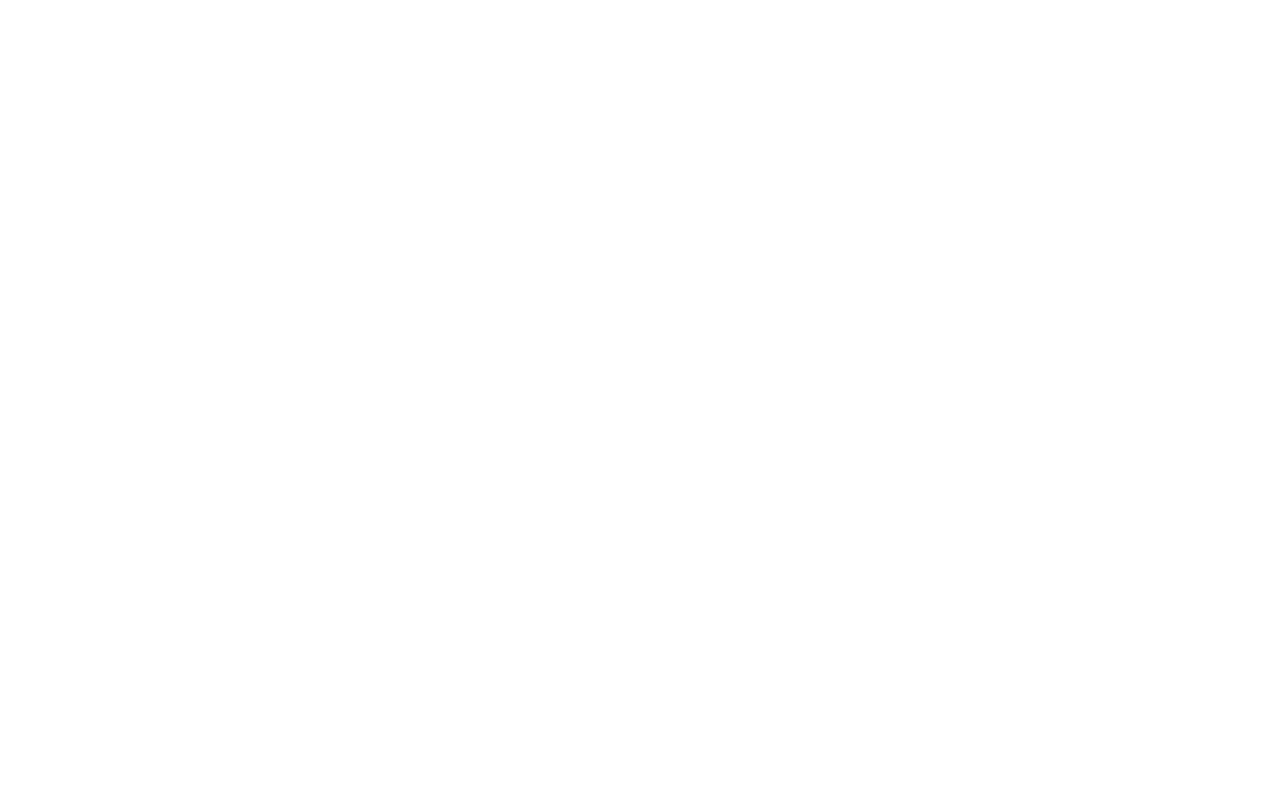
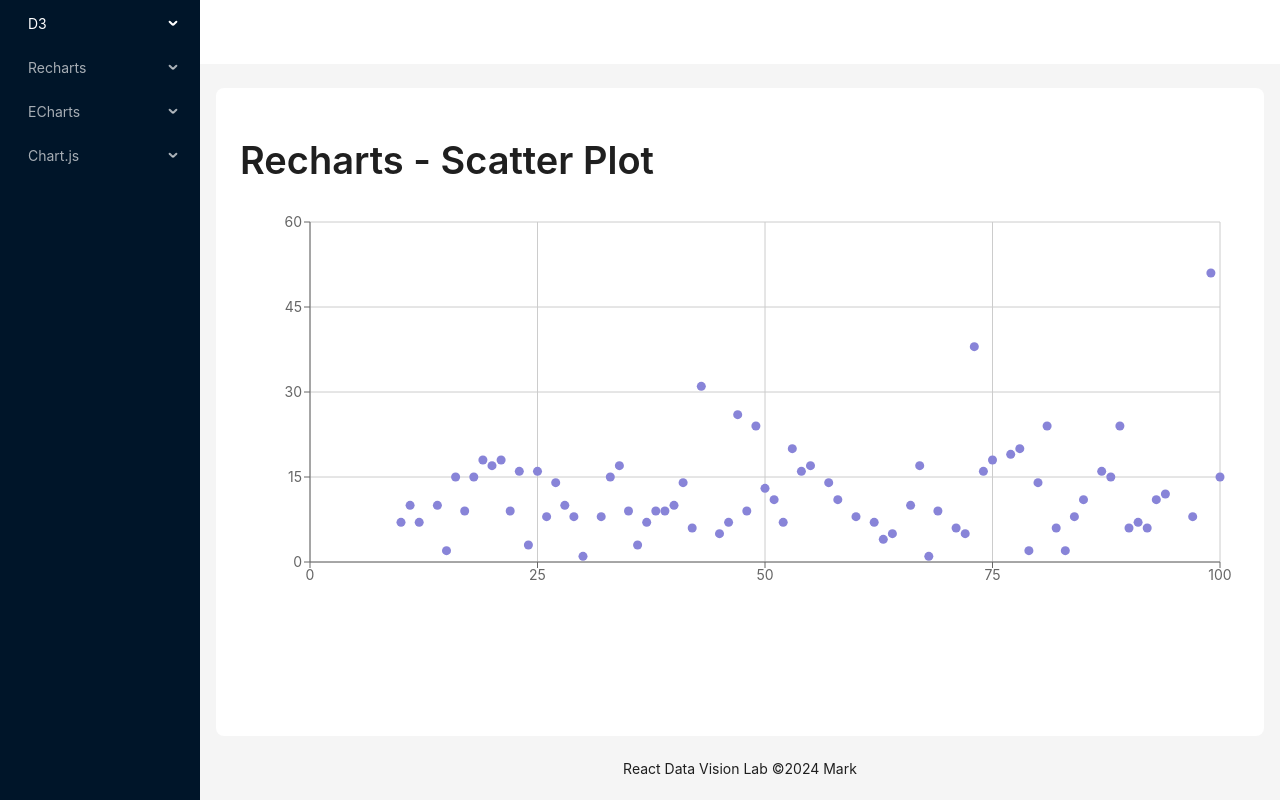
Before and after one commit to mark0613/React-Data-Vision-Lab, a React (Vite) app: page /recharts/scatter in a window 1280 px wide. Before the commit this address had no page. Built offline with nearby package versions, Linux system fonts and the light colour scheme.

Commit message:
feat: recharts scatter plot

```diff
--- /dev/null
+++ b/src/pages/RechartsScatterPage.jsx
@@ -0,0 +1,53 @@
+import React from 'react';
+
+import {
+    CartesianGrid, ResponsiveContainer, Scatter, ScatterChart, Tooltip, XAxis, YAxis,
+} from 'recharts';
+
+import { Typography } from 'antd';
+
+import salesData from '../data/supermarket_sales.json';
+
+import { Template } from './Template';
+
+const { Title } = Typography;
+
+const data = Object.values(salesData.reduce((acc, current) => {
+    if (current['Product line'] !== 'Food and beverages') {
+        return acc;
+    }
+
+    const unitPrice = Math.round(parseFloat(current['Unit price']));
+    const quantity = parseInt(current.Quantity, 10);
+
+    if (!acc[unitPrice]) {
+        acc[unitPrice] = {
+            'Unit price': unitPrice,
+            Quantity: 0,
+        };
+    }
+
+    acc[unitPrice].Quantity += quantity;
+
+    return acc;
+}, {})).map((item) => ({
+    'Unit price': item['Unit price'],
+    Quantity: item.Quantity,
+}));
+
+export const RechartsScatterPage = () => (
+    <Template>
+        <Title>Recharts - Scatter Plot</Title>
+        <ResponsiveContainer width="100%" height={400}>
+            <ScatterChart
+                margin={{ top: 20, right: 20, bottom: 10, left: 10 }}
+            >
+                <CartesianGrid />
+                <XAxis type="number" dataKey="Unit price" name="Unit Price" />
+                <YAxis type="number" dataKey="Quantity" name="Quantity" />
+                <Tooltip cursor={{ strokeDasharray: '3 3' }} />
+                <Scatter name="Sales" data={data} fill="#8884d8" />
+            </ScatterChart>
+        </ResponsiveContainer>
+    </Template>
+);
--- a/src/pages/Template.jsx
+++ b/src/pages/Template.jsx
@@ -34,6 +34,10 @@
             {
                 key: 'pie',
                 label: 'Pie Chart',
+            },
+            {
+                key: 'scatter',
+                label: 'Scatter Plot',
             },
         ],
     },
--- a/src/pages/index.js
+++ b/src/pages/index.js
@@ -3,4 +3,5 @@
 export * from './D3ScatterPage';
 export * from './RechartsBarPage';
 export * from './RechartsPiePage';
+export * from './RechartsScatterPage';
 export * from './Template';
--- a/src/router/Router.jsx
+++ b/src/router/Router.jsx
@@ -6,6 +6,7 @@
     D3ScatterPage,
     RechartsBarPage,
     RechartsPiePage,
+    RechartsScatterPage,
     Template,
 } from '../pages';
 
@@ -37,6 +38,10 @@
                 path="/recharts/pie"
                 element={<RechartsPiePage />}
             />
+            <Route
+                path="/recharts/scatter"
+                element={<RechartsScatterPage />}
+            />
         </Routes>
     </BrowserRouter>
 );
```
